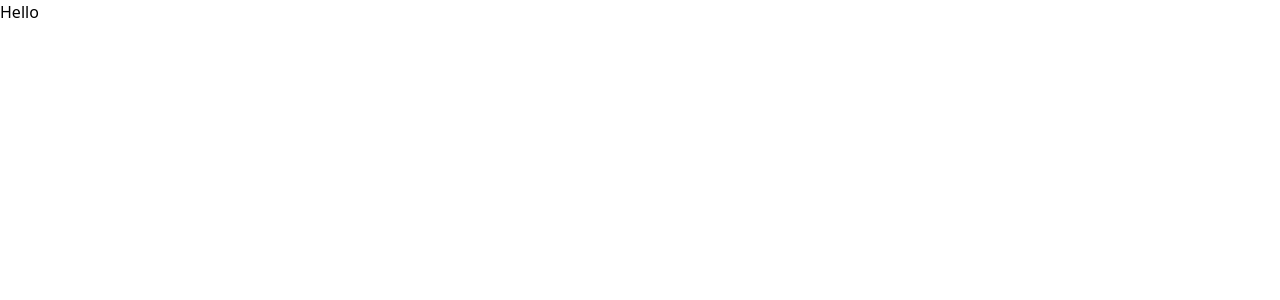
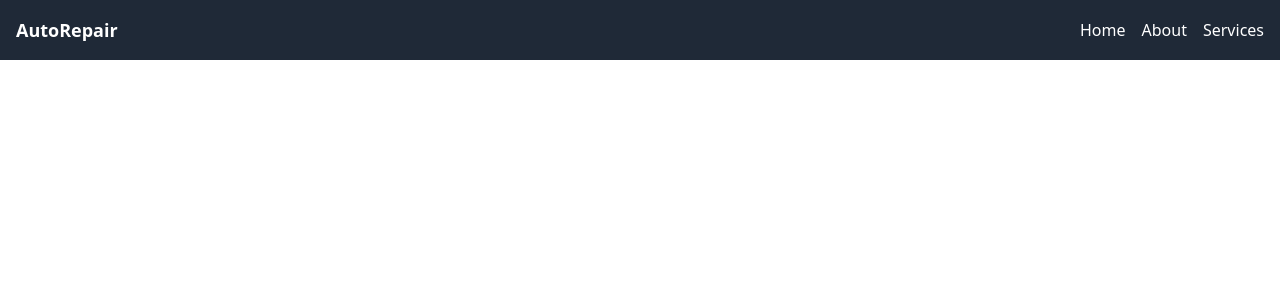
Before and after one commit to johnlombardi389/auto-website, a React (Vite) app: page / in a window 1280 px wide. Shown: the top 300 px of the page. Built offline with nearby package versions, Linux system fonts and the light colour scheme.

Commit message:
Styled nav component to work with all screen sizes

```diff
--- a/package.json
+++ b/package.json
@@ -11,7 +11,8 @@
   },
   "dependencies": {
     "react": "^18.2.0",
-    "react-dom": "^18.2.0"
+    "react-dom": "^18.2.0",
+    "react-icons": "^4.12.0"
   },
   "devDependencies": {
     "@types/react": "^18.2.37",
--- a/src/App.jsx
+++ b/src/App.jsx
@@ -1,7 +1,10 @@
+// Components
+import Nav from "./components/Nav";
+
 function App() {
   return (
     <>
-      <h1>Hello</h1>
+      <Nav />
     </>
   );
 }
--- a/src/components/Nav.jsx
+++ b/src/components/Nav.jsx
@@ -1,7 +1,73 @@
+import { useState } from "react";
+import { TfiMenu, TfiClose } from "react-icons/tfi";
+
 const Nav = () => {
+  const [isMobileOpen, setIsMobileOpen] = useState(false);
+
+  const toggleMobileMenu = () => {
+    setIsMobileOpen(!isMobileOpen);
+  };
+
+  const dropdownStyle = {
+    maxHeight: isMobileOpen ? "200px" : "0",
+    opacity: isMobileOpen ? 1 : 0,
+    overflow: "hidden",
+    transition: "max-height 0.3s ease-in-out, opacity 0.3s ease-in-out",
+    visibility: isMobileOpen ? "visible" : "hidden",
+  };
+
   return (
-    <nav>
-      <h1>Hello Nav</h1>
+    <nav className="bg-gray-800 p-4 relative">
+      <div className="container mx-auto flex items-center justify-between">
+        {/* Branding/Logo (Left Section) */}
+        <div className="flex items-center">
+          <a href="/" className="text-white text-lg font-bold">
+            AutoRepair
+          </a>
+        </div>
+
+        {/* Navigation Links and Mobile Navigation (Right Section) */}
+        <div className="flex items-center relative">
+          {/* Navigation Links (Visible on Medium and Larger Screens) */}
+          <div className={`hidden md:flex space-x-4`}>
+            <a href="/" className="text-white">
+              Home
+            </a>
+            <a href="/about" className="text-white">
+              About
+            </a>
+            <a href="/services" className="text-white">
+              Services
+            </a>
+          </div>
+
+          {/* Hamburger Menu for Small Screens */}
+          <div className="md:hidden ml-auto">
+            <button
+              onClick={toggleMobileMenu}
+              className="text-white focus:outline-none transition-opacity"
+            >
+              {isMobileOpen ? <TfiClose size={24} /> : <TfiMenu size={24} />}
+            </button>
+          </div>
+
+          {/* Mobile Navigation Links (Dropdown on Small Screens) */}
+          <div
+            className="md:hidden absolute top-full right-[-17px] left-auto w-48 max-w-md bg-gray-800 mt-2 py-2 text-right"
+            style={dropdownStyle}
+          >
+            <a href="/" className="block text-white px-4 py-2">
+              Home
+            </a>
+            <a href="/about" className="block text-white px-4 py-2">
+              About
+            </a>
+            <a href="/services" className="block text-white px-4 py-2">
+              Services
+            </a>
+          </div>
+        </div>
+      </div>
     </nav>
   );
 };
```
Also changed, not shown: 1 other file (tests, documents, lock files or other folders).
